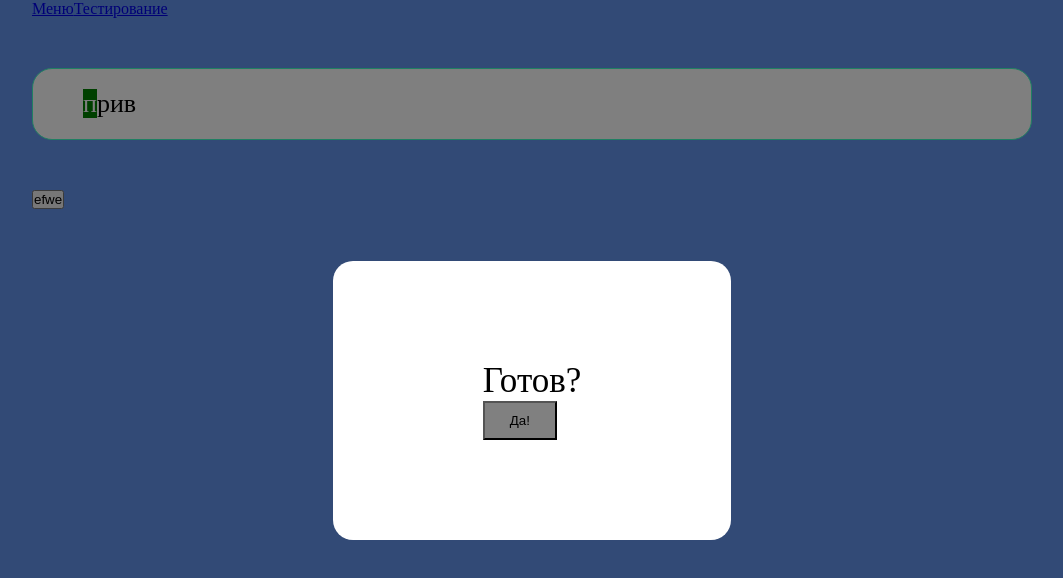
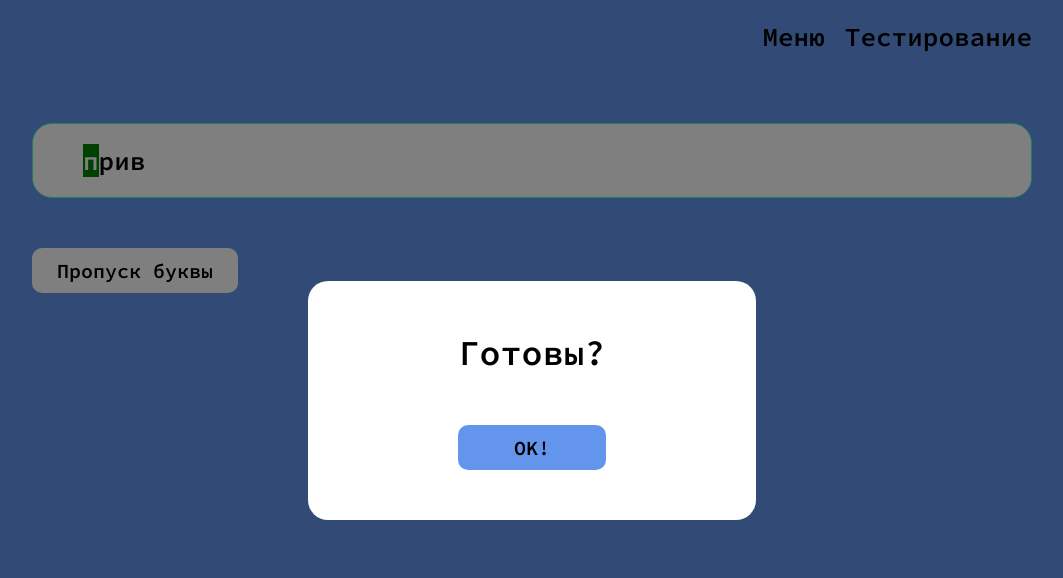
Before and after one commit to tiMURtSE/typing-app, a React (Create React App) app: page /testing in a window 1280 px wide. Shown: the top 578 px of the page, without its empty margins (108-1171 px from the left). Built offline with nearby package versions, Linux system fonts and the light colour scheme.

Commit message:
две ветки

```diff
--- a/src/App.js
+++ b/src/App.js
@@ -3,10 +3,8 @@ import { Route, Routes } from 'react-router-dom';
 import SharedLayout from './pages/SharedLayout';
 import Menu from './pages/Menu';
 import Testing from './components/testing/Testing';
-import { useKeyDown } from './utilities/useKeyDown';
 
 const App = () => {
-
 
     return (
         <div className='App'>
--- /dev/null
+++ b/src/components/UI/button/Button.jsx
@@ -0,0 +1,12 @@
+import React from 'react';
+import classes from './Button.module.css';
+
+const Button = ({children, ...props}) => {
+    return (
+        <button {...props} className={classes.btn}>
+            {children}
+        </button>
+    );
+};
+
+export default Button;
--- /dev/null
+++ b/src/components/UI/button/Button.module.css
@@ -0,0 +1,10 @@
+.btn {
+    padding: 10px 25px;
+
+    font-size: 20px;
+
+    background-color: var(--main-coloor);
+    border: none;
+    border-radius: 10px;
+    cursor: pointer;
+}
--- a/src/components/modal/Modal.jsx
+++ b/src/components/modal/Modal.jsx
@@ -1,29 +1,32 @@
 import React, { useState } from 'react';
 import { useNavigate } from 'react-router-dom';
+import Button from '../UI/button/Button';
 import classes from './Modal.module.css';
 
-const Modal = ({isDone, onKeyDown}) => {
-    const [isActive, setIsActive] = useState(true);
+const Modal = ({modal, setModal, timer}) => {
     const route = useNavigate();
+    const clickFunction = () => {
+        if (modal.isStart) {
+            setModal({...modal, isDisplayed: false});
+        } else {
+            route("/");
+        }
+    };
 
-    if (isActive || isDone) {
-        document.removeEventListener('keydown', onKeyDown);
-    }
+    if (!modal.isDisplayed) return;
 
     return (
-        <div className={(isActive || isDone) ? [classes.modal, classes.active].join(" ") : classes.modal}>
-
-            {(isDone) ? (
-                    <div>
-                        <span>Done!</span>
-                        <button onClick={() => route('/')}>Меню</button>
-                    </div>
-            ) : (
-                <div className={classes.alert}>
-                    <span>Готов?</span>
-                    <button onClick={() => setIsActive(false)} className={classes.button}>Да!</button>
-                </div>
-            )}
+        <div className={classes.modal}>
+            <div className={classes.alert}>
+                <span>
+                    {(modal.isStart) ? (
+                        "Готовы?"
+                    ) : (
+                        Math.floor(timer.endTime - timer.startTime / 1000)
+                    )}
+                </span>
+                <Button onClick={clickFunction}>OK!</Button>
+            </div>
         </div>
     );
 };
--- a/src/components/modal/Modal.module.css
+++ b/src/components/modal/Modal.module.css
@@ -1,5 +1,5 @@
 .modal {
-    display: none;
+    display: flex;
     justify-content: center;
     align-items: center;
     position: fixed;
@@ -12,20 +12,14 @@
     background-color: rgb(0 0 0 / 0.5);
 }
 
-.active {
+.alert {
     display: flex;
-}
+    flex-direction: column;
+    row-gap: 50px;
+    padding: 50px 150px;
 
-.alert {
-    padding: 100px 150px;
+    font-size: 35px;
+
     border-radius: 20px;
     background-color: #fff;
-    font-size: 35px;
 }
-
-.button {
-    display: block;
-    padding: 10px 25px;
-    background-color: grey;
-    cursor: pointer;
-}
--- a/src/components/testing/Testing.jsx
+++ b/src/components/testing/Testing.jsx
@@ -2,38 +2,43 @@ import React, { useEffect, useState } from 'react';
 import { texts } from '../../data/texts';
 import Modal from '../modal/Modal';
 import Text from '../text/Text';
+import Button from '../UI/button/Button';
 import Window from '../window/Window';
 
 const Testing = () => {
     const text = texts[0].split("");
-    const [isDone, setIsDone] = useState(false);
+    const [modal, setModal] = useState({isStart: true, isDisplayed: true});
     const [state, setState] = useState(0);
+    const timer = {isStarted: false, startTime: null, endTime: null};
+
+    useEffect(() => {
         const onKeyDown = (event) => {
             const span = document.querySelector(".current");
 
             if (span.textContent === event.key) {
-            setState(prevState => prevState + 1);
+                console.log(state)
+                setState(state + 1);
             }
 
             if (!span.nextElementSibling) {
-            setIsDone(true);
+                setModal({isStart: false, isDisplayed: true});
                 document.removeEventListener('keydown', onKeyDown);
             }
         };
+        document.removeEventListener('keydown', onKeyDown);
 
-    useEffect(() => {
         document.addEventListener('keydown', onKeyDown);
-    }, []);
+    }, [state]);
 
     return (
         <div>
-            <Modal isDone={isDone} onKeyDown={onKeyDown}/>
+            <Modal modal={modal} setModal={setModal} timer={timer}/>
 
             <Window>
                 <Text text={text} state={state}/>
             </Window>
 
-            <button onClick={() => setState(state + 1)}>efwe</button>
+            <Button onClick={() => setState(state + 1)} style={{backgroundColor: '#fff'}}>Пропуск буквы</Button>
         </div>
     );
 };
--- a/src/pages/SharedLayout.jsx
+++ b/src/pages/SharedLayout.jsx
@@ -4,9 +4,9 @@ import { NavLink, Outlet } from 'react-router-dom';
 const SharedLayout = () => {
     return (
         <div>
-            <nav>
-                <NavLink to='/'>Меню</NavLink>
-                <NavLink to='/testing'>Тестирование</NavLink>
+            <nav className='nav'>
+                <NavLink to='/' className='nav__link'>Меню</NavLink>
+                <NavLink to='/testing' className='nav__link'>Тестирование</NavLink>
             </nav>
 
             <Outlet/>
--- a/src/styles/App.css
+++ b/src/styles/App.css
@@ -1,3 +1,5 @@
+@import url('https://fonts.googleapis.com/css2?family=Source+Code+Pro:wght@400;600;800&display=swap');
+
 *,
 *::before,
 *::after {
@@ -6,9 +8,28 @@
     box-sizing: border-box;
 }
 
+a {
+    text-decoration: none;
+    color: inherit;
+}
+
+button {
+    font-family: inherit;
+    font-size: inherit;
+    font-weight: inherit;
+}
+
+:root {
+    --main-coloor: cornflowerblue;
+}
+
 body {
     height: 100vh;
-    background-color: cornflowerblue;
+
+    font-family: 'Source Code Pro', monospace;
+    font-size: 26px;
+    font-weight: 600;
+    background-color: var(--main-coloor);
 }
 
 .App {
@@ -29,3 +50,15 @@ body {
     background: red;
     color: #fff;
 }
+
+.nav {
+    display: flex;
+    justify-content: flex-end;
+    align-items: center;
+    column-gap: 20px;
+    padding: 20px 0;
+}
+
+.nav__link:hover {
+    text-decoration: 3px solid underline;
+}
```
Lines whose indentation alone changed are shown as unchanged.
